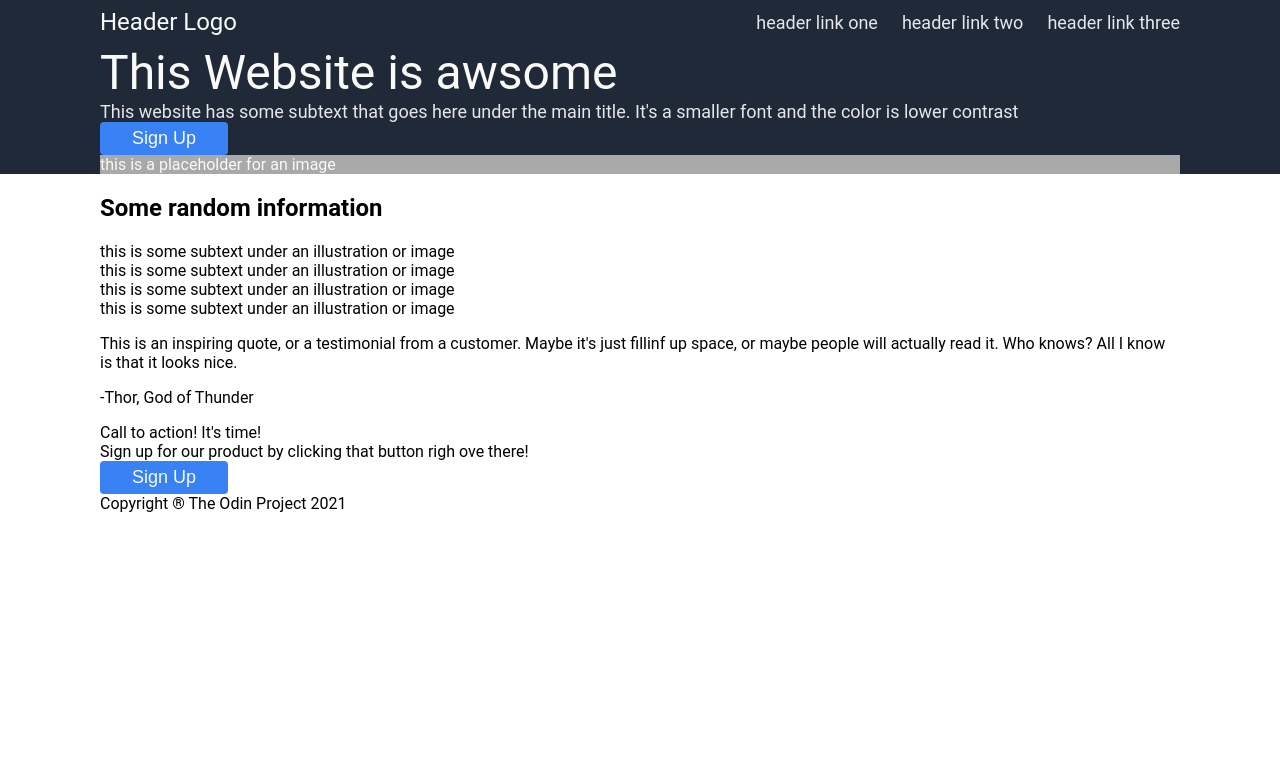
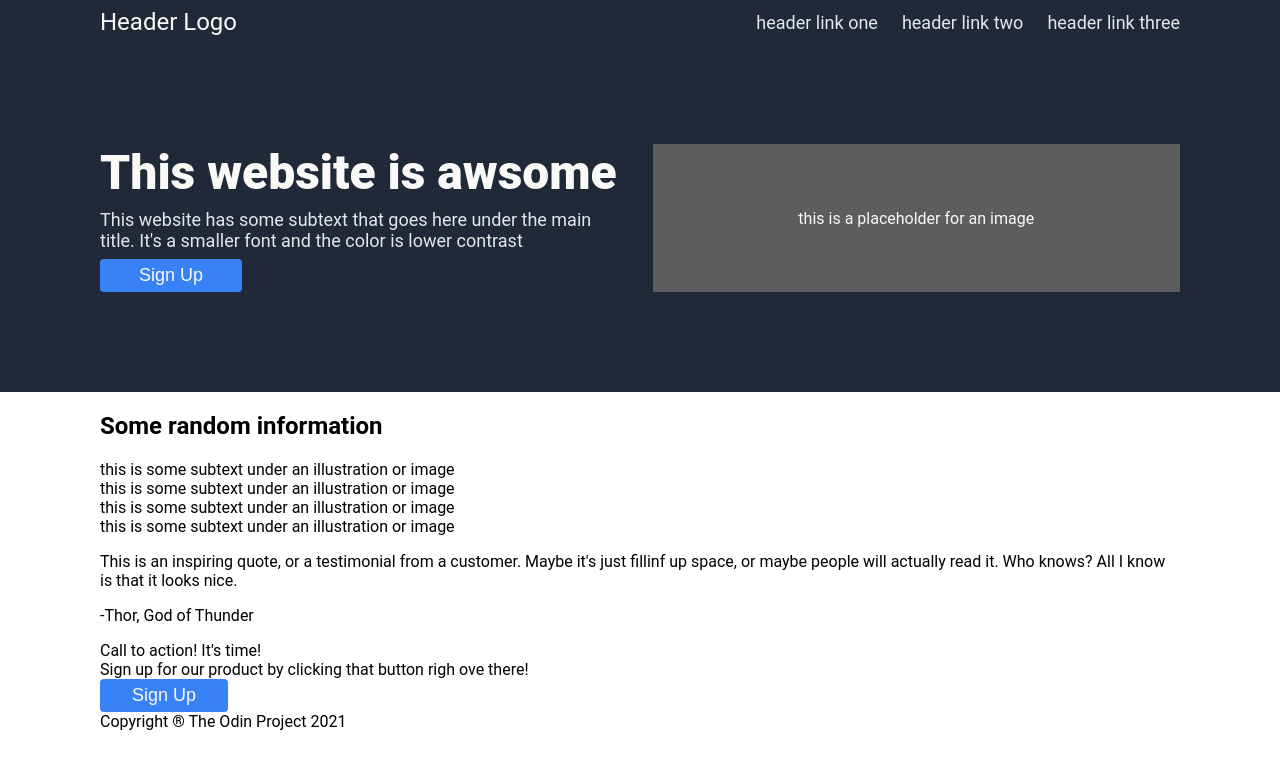
Before and after one commit to 21mdr1/landing-page, a plain HTML site: page index.html in a window 1280 px wide. Drawn offline with Linux system fonts and the light colour scheme.

Commit message:
Structure section one

```diff
--- a/css/style.css
+++ b/css/style.css
@@ -40,12 +40,22 @@ a {
 /* Section One */
 .one {
     background-color: #1F2937;
-    /* display: flex; */
+    display: flex;
+    padding: 100px;
+    gap: 25px;
+}
+
+.content {
+    display: flex;
+    flex-direction: column;
+    gap: 8px;
+    flex: 1;
 }
 
 .title {
     font-size: 48px;
-    font-weight: extra-bold;
+    /* font-weight: extra-bold; */
+    font-weight: 900;
     color: #F9FAF8;
 }
 .text {
@@ -60,9 +70,14 @@ button {
     border: none;
     padding: 6px 32px;
     border-radius: 4px;
+    max-width: 142px;
 }
 
 .img {
     color: #F9FAF8;
-    background-color: darkgray;
+    background-color: rgb(92, 93, 94);
+    flex: 1;
+    display: flex;
+    justify-content: center;
+    align-items: center;
 }
--- a/index.html
+++ b/index.html
@@ -20,7 +20,7 @@
         <!-- Part 1 -->
         <div class="one">
             <div class="content">
-                <div class="title">This Website is awsome</div>
+                <div class="title">This website is awsome</div>
                 <div class="text">This website has some subtext that goes here under the main title. It's a smaller font and the color is lower contrast</div>
                 <button>Sign Up</button>
             </div>
```
